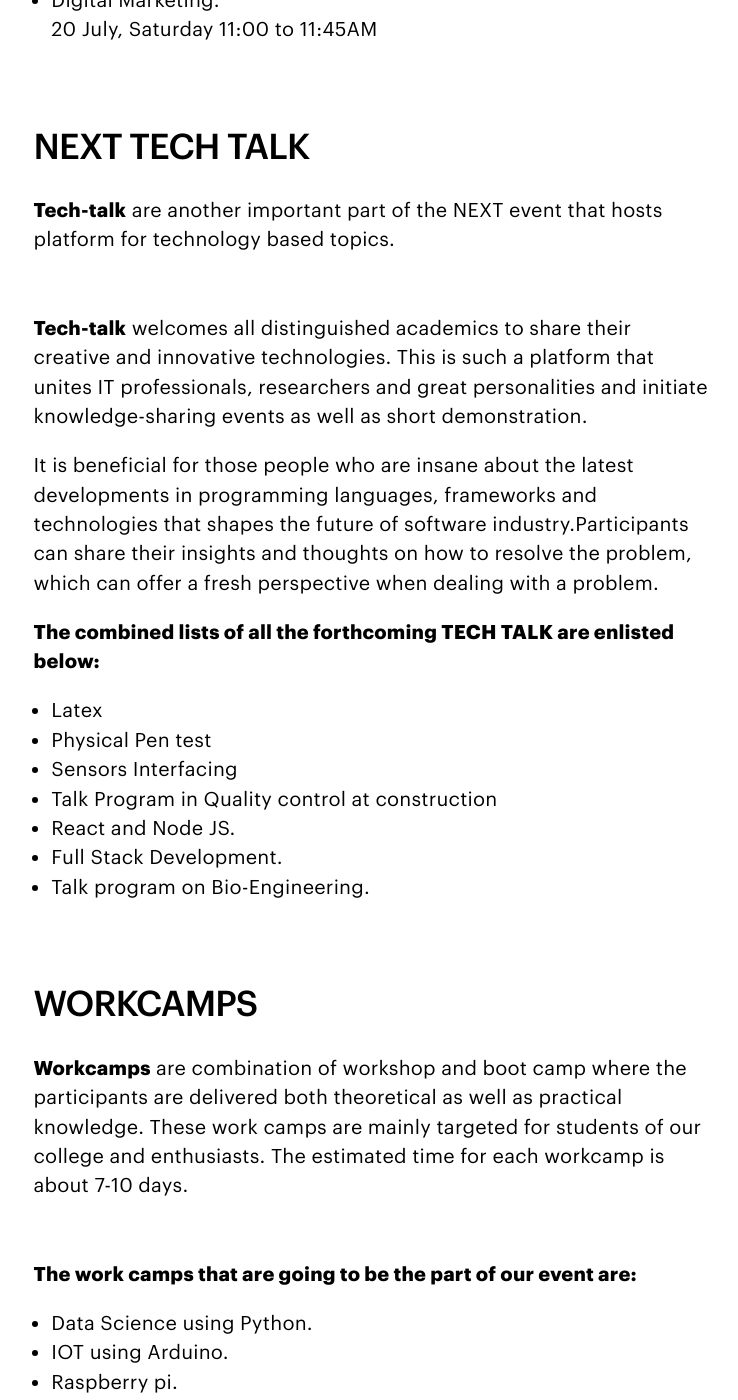
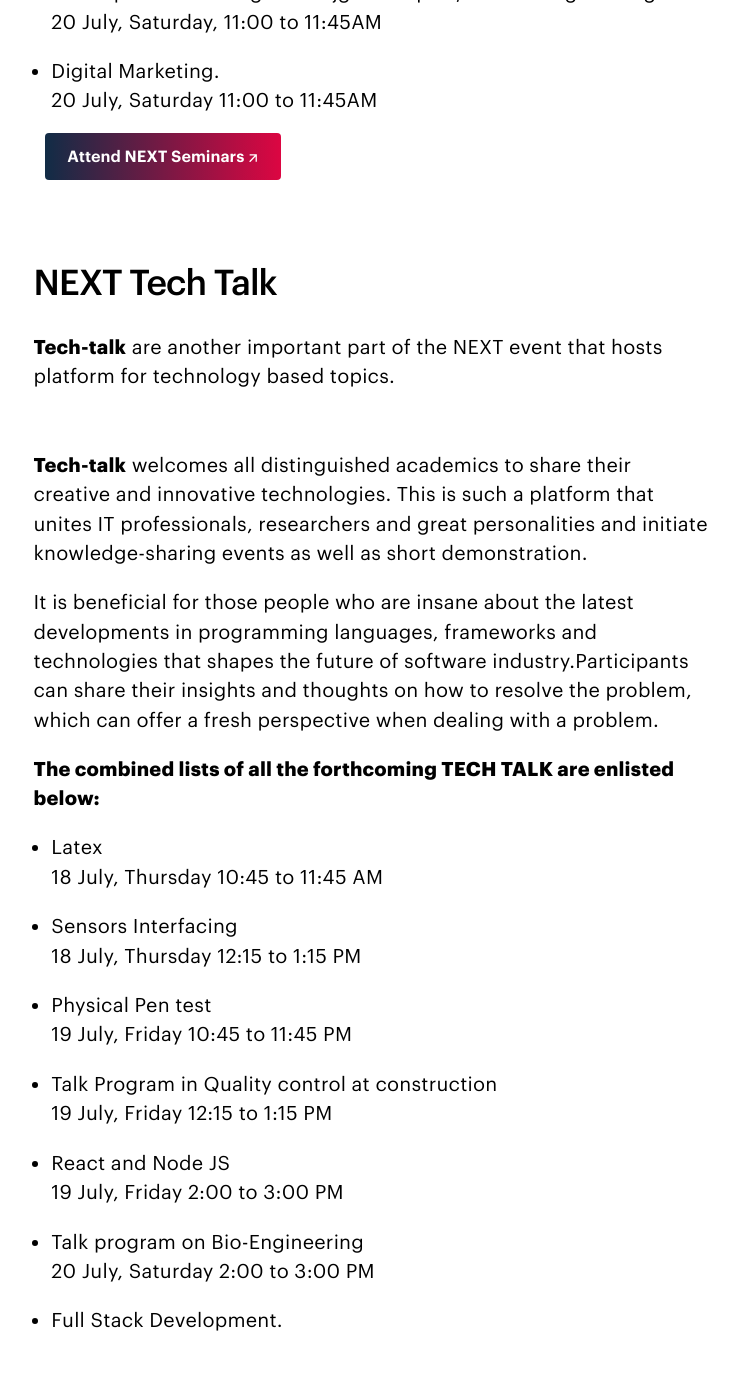
Before and after one commit to MegaMind98/dev, a Jekyll site: the page built from session.html, in a window 1280 px wide and 1400 px high, scrolled down 2484 px. Shown: the whole window, without its empty margins (268-1006 px from the left). Built offline with Jekyll 4.4.1, drawn with Linux system fonts in a browser that asks for light colours; some of the changed text lies outside the part shown.

Commit message:
Adds tech-talk date

```diff
--- a/session.html
+++ b/session.html
@@ -33,6 +33,7 @@
 
 
       <div class="o-text-column u-mb5 u-mt5">
+      <h2 class="u-type-h4">NEXT Seminars</h2>
           <p>
           <strong>Seminars</strong> are prestigious part of NEXT event, so they are the place where you most want the opportunity to discuss and chime in with your thoughts on the topics at hand.  This allows for opening up the floor for discussion pertaining to the engineering world and hearing about other ideas on the topic.
           </p>
@@ -85,12 +86,13 @@
             20 July, Saturday 11:00 to 11:45AM</li>
 
         </ul>
+         <a href="https://docs.google.com/forms/d/e/1FAIpQLSceCbuQbJJlaDOWdSdp5x8dwRxQ4ZmQtyWA-98JIU1SfppLwg/viewform?usp=sf_link" class="c-button c-button--margin c-button--gradient u-type-menu-text c-link--outbound" target="_blank">Attend NEXT Seminars</a>
 
 </div>
 
 
       <div class="o-text-column u-mb5 u-mt5">
-          <h2 class="u-type-h4">NEXT TECH TALK</h2>
+          <h2 class="u-type-h4">NEXT Tech Talk</h2>
 
           <p><strong>Tech-talk</strong> are another important part of the NEXT event that hosts platform for technology based topics. </p>
           <br/>
@@ -108,13 +110,29 @@
 
         <p><strong>The combined lists of all the forthcoming <strong>TECH TALK</strong> are enlisted below:</strong></p>
         <ul>
-            <li>Latex</li>
-            <li>Physical Pen test</li>
-            <li>Sensors Interfacing</li>
-            <li>Talk Program in Quality control at construction</li>
-            <li>React and Node JS.</li>
+            <li>Latex<br/>
+            18 July, Thursday 10:45 to 11:45 AM</li>
+            <br/>
+
+            <li>Sensors Interfacing<br/>
+            18 July, Thursday 12:15 to 1:15 PM</li>
+
+            <br/>
+            <li>Physical Pen test<br/>
+            19 July, Friday 10:45 to 11:45 PM</li>
+            <br/>
+
+            <li>Talk Program in Quality control at construction<br/>
+            19 July, Friday 12:15 to 1:15 PM</li>
+            <br/>
+            <li>React and Node JS <br/>
+            19 July, Friday 2:00 to 3:00 PM</li>
+            <br/>
+
+            <li>Talk program on Bio-Engineering <br/>
+            20 July, Saturday 2:00 to 3:00 PM</li>
+            <br/>
             <li>Full Stack Development.</li>
-            <li>Talk program on Bio-Engineering.</li>
 
         </ul>
 
@@ -123,7 +141,7 @@
 
 
       <div class="o-text-column u-mb5 u-mt5">
-          <h2 class="u-type-h4">WORKCAMPS</h2>
+          <h2 class="u-type-h4">Workcamps</h2>
 
          <p>
          <strong>Workcamps</strong> are combination of workshop and boot camp where the participants are delivered both theoretical as well as practical knowledge. These work camps are mainly targeted for students of our college and enthusiasts.  The estimated time for each workcamp is about 7-10 days.
```
